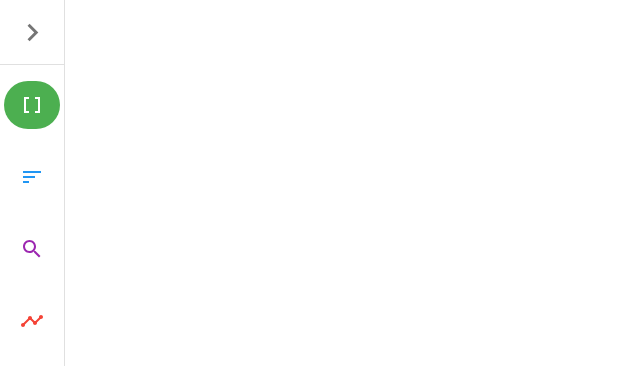
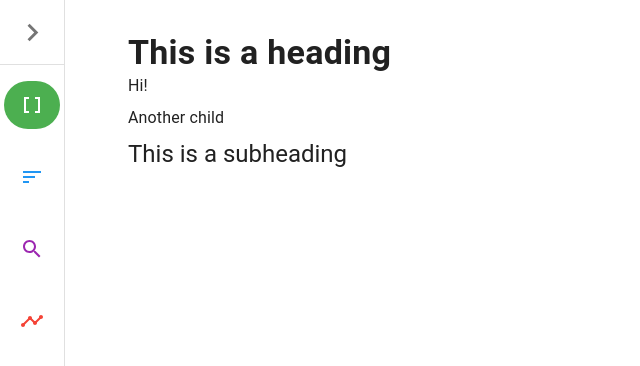
Before and after one commit to pumbas600/algo-visualiser, a Next.js app: page /datastructures in a window 1280 px wide. Shown: the top 366 px of the page, without its empty margins (0-640 px from the left). Built offline with nearby package versions, Linux system fonts and the light colour scheme.

Commit message:
feat: :sparkles: Dynamically set heading ids

```diff
--- /dev/null
+++ b/components/ContentLayout/Heading.tsx
@@ -0,0 +1,17 @@
+import { Typography } from '@mui/material';
+
+export interface HeadingProps {
+  title: string;
+  subHeading?: boolean;
+  id?: string;
+}
+
+const Heading = ({ title, subHeading, id }: HeadingProps) => {
+  return (
+    <Typography id={id} variant={subHeading ? 'h5' : 'h4'} fontWeight={subHeading ? undefined : 'bold'}>
+      {title}
+    </Typography>
+  );
+};
+
+export default Heading;
--- /dev/null
+++ b/components/ContentLayout/index.tsx
@@ -0,0 +1,35 @@
+import { Box, Stack } from '@mui/material';
+import React, { Children, cloneElement, ReactElement, ReactNode, useCallback } from 'react';
+import { getChildren, isComponent } from '../Utilities';
+import Heading, { HeadingProps } from './Heading';
+
+const ContentLayout = ({ children }: { children?: ReactNode }) => {
+  const getId = useCallback((title: string) => {
+    return title.replaceAll(/\s+/g, '-').toLowerCase();
+  }, []);
+
+  const renderChildren = useCallback((): ReactNode => {
+    return Children.map(children, (c) => {
+      if (isComponent(Heading, c) && !c.props.id) {
+        const id = getId(c.props.title);
+        return cloneElement(c, { ...c.props, id });
+      }
+
+      return c;
+    });
+  }, [children, getId]);
+
+  const getChildHeadings = useCallback((): ReactElement<HeadingProps>[] => {
+    return getChildren(children)
+      .filter((c) => c.type === Heading)
+      .map((c) => c as ReactElement<HeadingProps>);
+  }, [children]);
+
+  return (
+    <Stack mx={8} my={4} spacing={1}>
+      {renderChildren()}
+    </Stack>
+  );
+};
+
+export default ContentLayout;
--- a/components/Utilities.ts
+++ b/components/Utilities.ts
@@ -1,7 +1,22 @@
-import { Children, ReactElement, ReactNode } from 'react';
+import { Children, JSXElementConstructor, ReactElement, ReactNode } from 'react';
 
 export function getChildren(children?: ReactNode): ReactElement<unknown>[] {
   return Children.toArray(children)
     .filter((child) => typeof child === 'object')
     .map((child) => child as ReactElement<unknown>);
 }
+
+export function isComponent<P>(
+  type: JSXElementConstructor<P>,
+  c:
+    | string
+    | number
+    | boolean
+    | React.ReactElement<any, string | React.JSXElementConstructor<any>>
+    | React.ReactFragment
+    | React.ReactPortal
+    | null
+    | undefined,
+): c is ReactElement<P> {
+  return typeof c === 'object' && (c as ReactElement<unknown>).type === type;
+}
--- a/pages/datastructures/index.tsx
+++ b/pages/datastructures/index.tsx
@@ -1,10 +1,15 @@
-import { Box } from '@mui/material';
+import { Box, Typography } from '@mui/material';
+import ContentLayout from '../../components/ContentLayout';
+import Heading from '../../components/ContentLayout/Heading';
 
 const DataStructures = () => {
   return (
-    <Box ml="200px" color="white">
+    <ContentLayout>
+      <Heading title="This is a heading" />
       Hi!
-    </Box>
+      <Box>Another child</Box>
+      <Heading title={'This is a subheading'} subHeading />
+    </ContentLayout>
   );
 };
 
```
